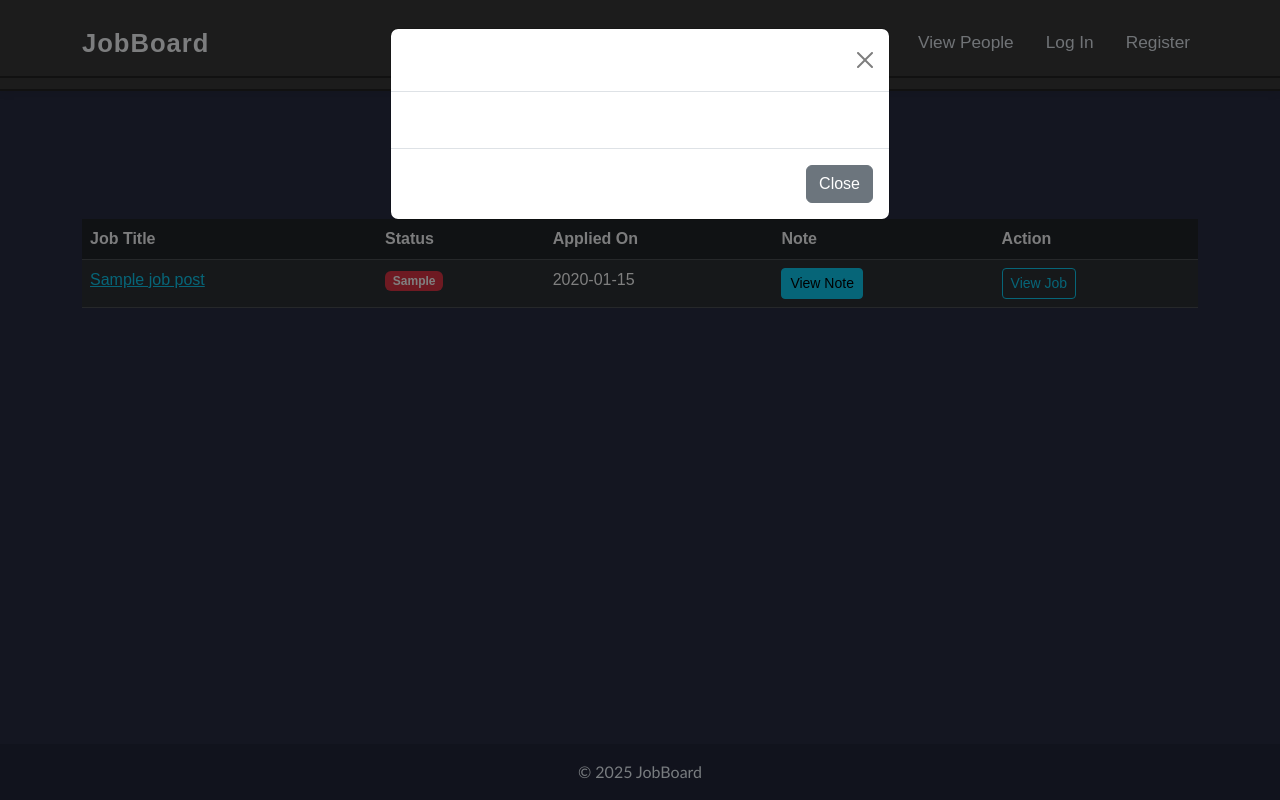
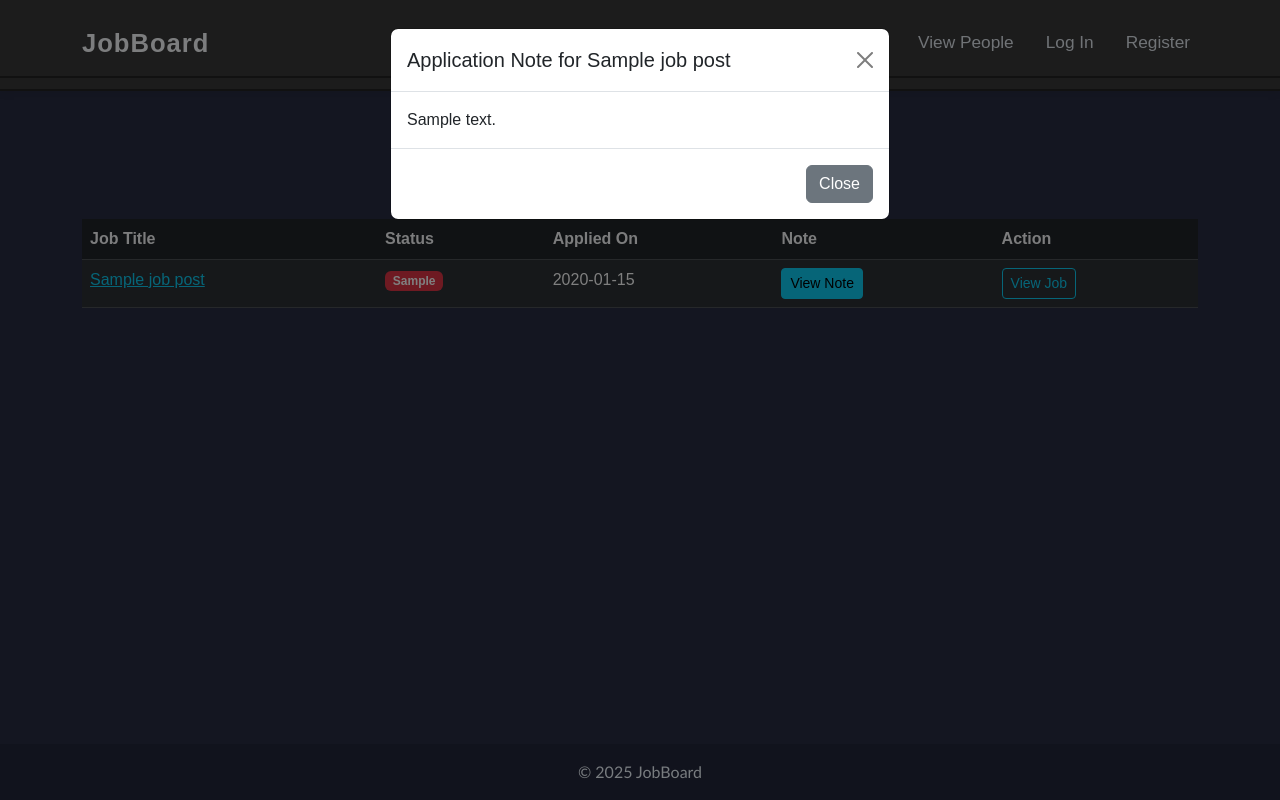
Before and after one commit to waterdude551/cs2340b-nandakumar-team6, a Django app: template jobapp/jobposting/templates/jobposting/seeker_applications.html in a window 1280 px wide, after a click on "View Note". Run offline with Django 5.2, Linux system fonts and the light colour scheme; the template is opened without the code that fills it: most values are stand-ins (such as "Sample title", 1, 10 or a date in 2020).

Commit message:
Text color change
Text for the job app notes were white and hard to read so I changed it

By now map and seeker status should be done

```diff
--- a/jobapp/jobposting/templates/jobposting/seeker_applications.html
+++ b/jobapp/jobposting/templates/jobposting/seeker_applications.html
@@ -38,11 +38,11 @@
                                 <button type="button" class="btn btn-info btn-sm" data-bs-toggle="modal" data-bs-target="#noteModal{{ application.id }}">
                                     View Note
                                 </button>
-                                <div class="modal fade" id="noteModal{{ application.id }}" tabindex="-1" aria-labelledby="noteModalLabel{{ application.id }}" aria-hidden="true">
+                                <div class="modal fade text-dark" id="noteModal{{ application.id }}" tabindex="-1" aria-labelledby="noteModalLabel{{ application.id }}" aria-hidden="true">
                                     <div class="modal-dialog">
                                         <div class="modal-content">
                                             <div class="modal-header">
-                                                <h5 class="modal-title" id="noteModalLabel{{ application.id }}">Application Note for {{ application.job_post.title }}</h5>
+                                                <h5 class="modal-title text-dark" id="noteModalLabel{{ application.id }}">Application Note for {{ application.job_post.title }}</h5>
                                                 <button type="button" class="btn-close" data-bs-dismiss="modal" aria-label="Close"></button>
                                             </div>
                                             <div class="modal-body">
--- a/jobapp/jobposting/templates/jobposting/view_post.html
+++ b/jobapp/jobposting/templates/jobposting/view_post.html
@@ -30,13 +30,13 @@
 </div>
     {% if user.is_authenticated and user.role == "seeker" %}
     <!-- Modal -->
-    <div class="modal fade" id="applyModal" tabindex="-1" aria-labelledby="applyModalLabel" aria-hidden="true">
+    <div class="modal fade text-dark" id="applyModal" tabindex="-1" aria-labelledby="applyModalLabel" aria-hidden="true">
         <div class="modal-dialog">
             <div class="modal-content">
                 <form method="post" action="{% url 'jobposting.apply' jobpost.id %}">
                     {% csrf_token %}
                     <div class="modal-header">
-                        <h5 class="modal-title" id="applyModalLabel">Apply for {{ jobpost.title }}</h5>
+                        <h5 class="modal-title text-dark" id="applyModalLabel">Apply for {{ jobpost.title }}</h5>
                         <button type="button" class="btn-close" data-bs-dismiss="modal" aria-label="Close"></button>
                     </div>
                     <div class="modal-body">
```
